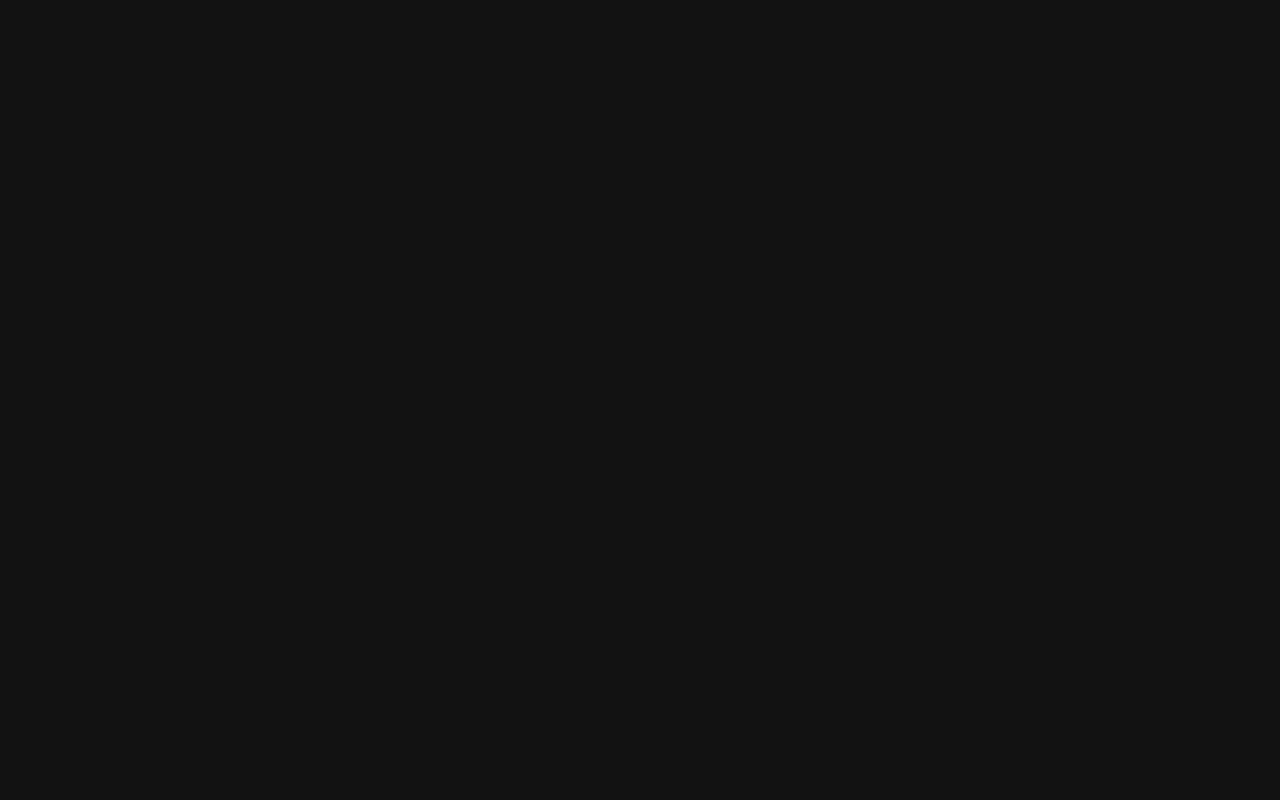
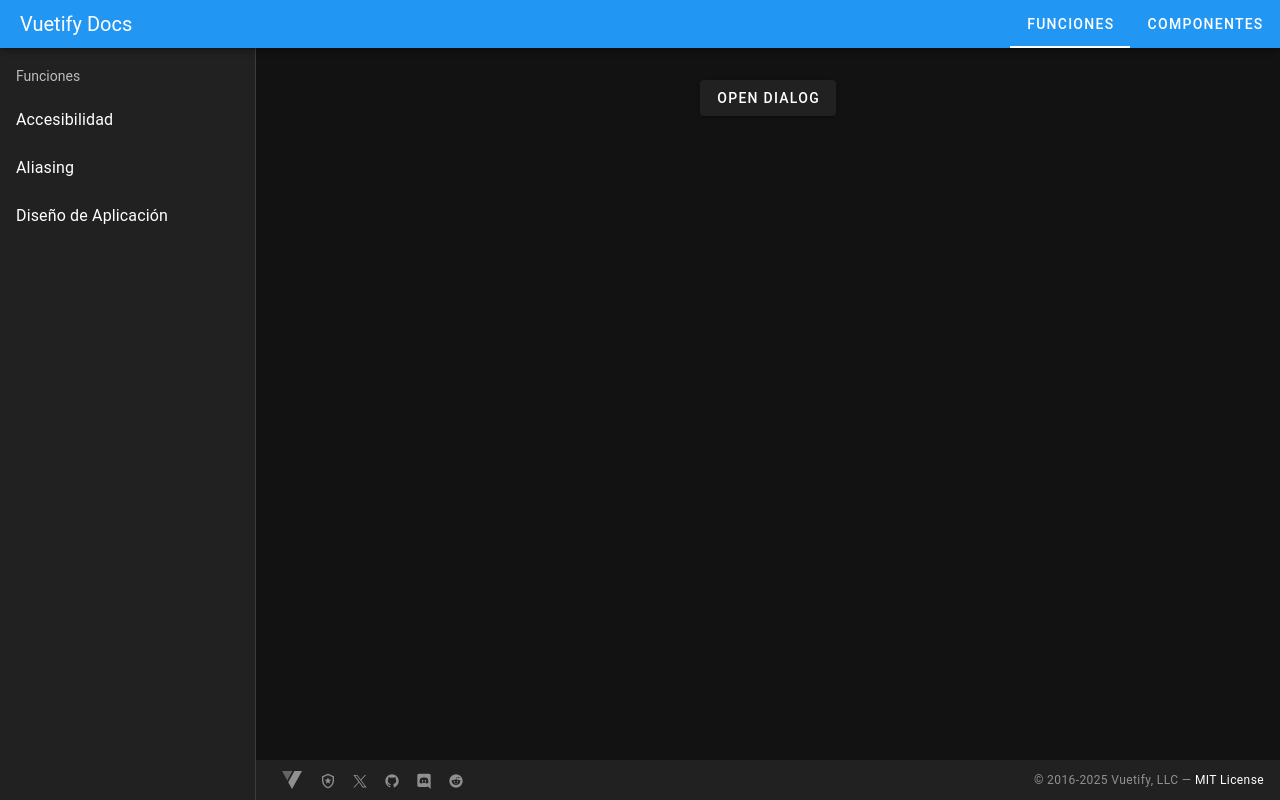
Before and after one commit to jkdevcode/vue-vuetify-prog, a Vue app: page /components/dialogs in a window 1280 px wide. Before the commit this address had no page. Built offline with nearby package versions, Linux system fonts and the light colour scheme.

Commit message:
✅ Add component Dialogs and update navigation routes

```diff
--- a/src/layouts/MainLayout.vue
+++ b/src/layouts/MainLayout.vue
@@ -74,6 +74,7 @@
     { title: 'Botones', route: '/components/buttons' },
     { title: 'Tarjetas', route: '/components/cards' },
     { title: 'Chips', route: '/components/chips' },
+    { title: 'Diálogos', route: '/components/dialogs' },
     //   { title: 'Formularios', route: '/components/forms' }
   ],
   // api: [
--- a/src/router/index.js
+++ b/src/router/index.js
@@ -64,6 +64,11 @@
           name: 'chips',
           component: () => import('@/views/components/ChipsView.vue')
         },
+        {
+          path: 'components/dialogs',
+          name: 'dialogs',
+          component: () => import('@/views/components/DialogsView.vue')
+        },
 
         // Redirección por defecto
         {
--- /dev/null
+++ b/src/views/components/DialogsView.vue
@@ -0,0 +1,41 @@
+<template>
+  <div class="text-center pa-4">
+    <v-dialog
+      v-model="dialog"
+      max-width="400"
+      persistent
+    >
+      <template v-slot:activator="{ props: activatorProps }">
+        <v-btn v-bind="activatorProps">
+          Open Dialog
+        </v-btn>
+      </template>
+
+      <v-card
+        prepend-icon="mdi-map-marker"
+        text="Let Google help apps determine location. This means sending anonymous location data to Google, even when no apps are running."
+        title="Use Google's location service?"
+      >
+        <template v-slot:actions>
+          <v-spacer></v-spacer>
+
+          <v-btn @click="dialog = false">
+            Disagree
+          </v-btn>
+
+          <v-btn @click="dialog = false">
+            Agree
+          </v-btn>
+        </template>
+      </v-card>
+    </v-dialog>
+  </div>
+</template>
+<script setup>
+import { ref } from 'vue'
+
+const dialog = ref(false)
+</script>
+
+<style scoped>
+</style>
```
